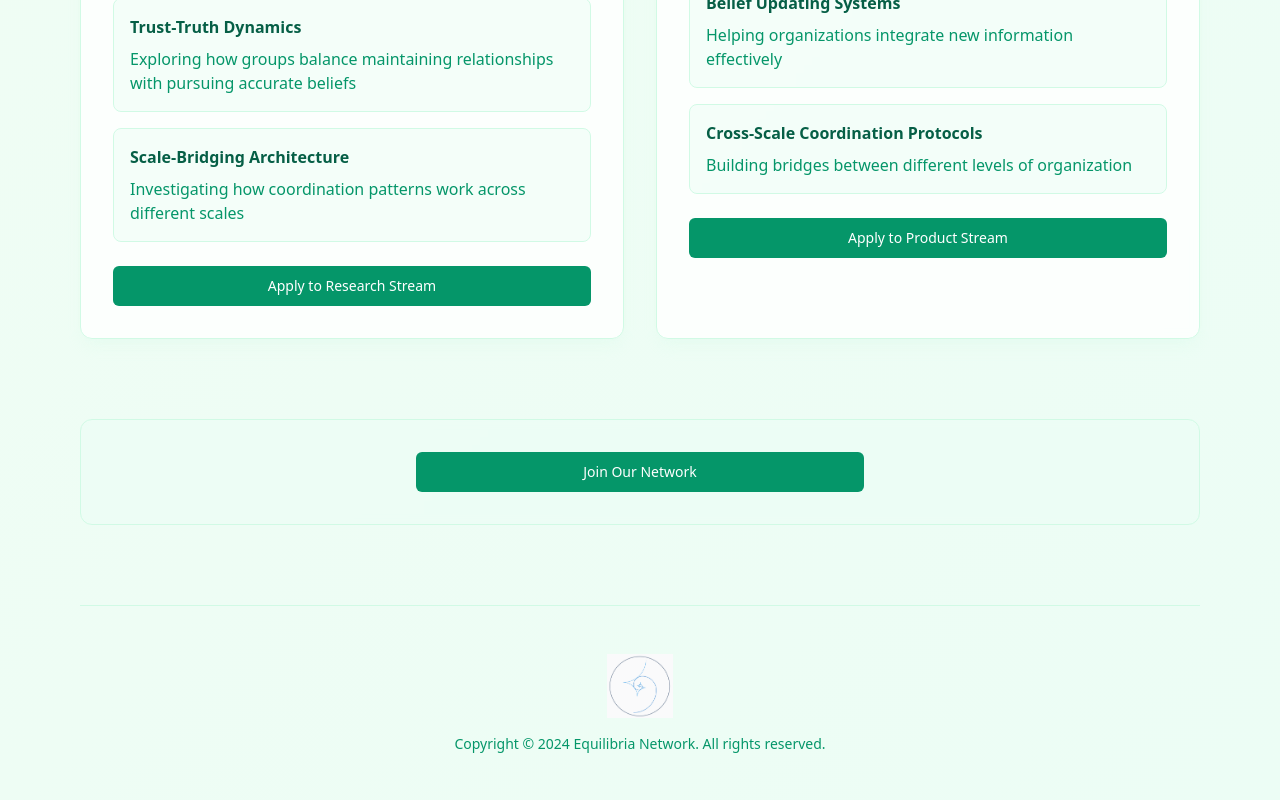
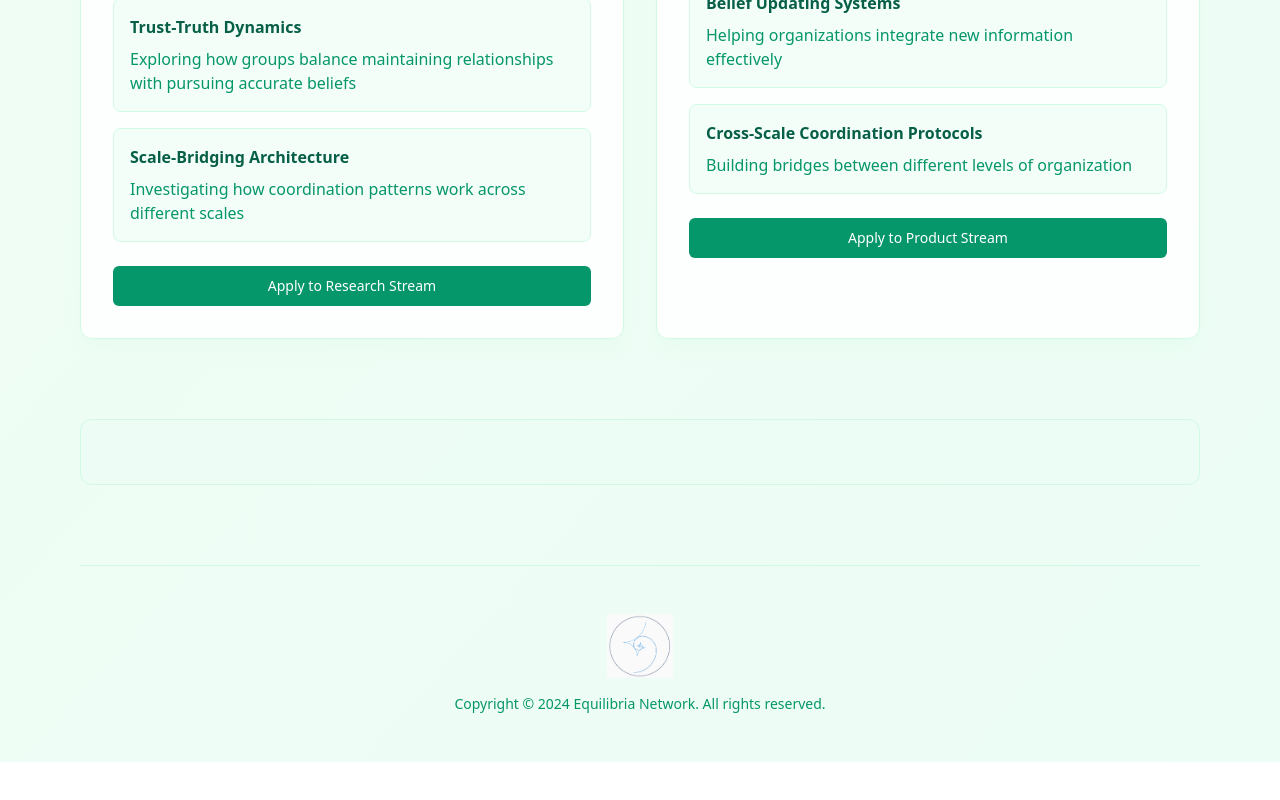
Before and after one commit to Equilibria-Network/eq-network, a React (Vite) app: page / in a window 1280 px wide. Shown: the part 671-1471 px from the top of the page. After the commit the page ends 1433 px from the top, so only its background shows below. Built offline with nearby package versions, Linux system fonts and the light colour scheme.

Commit message:
Remove Join Button and Embed Form
Revert to embedding the form directly on the website. Remove the existing "Join Our Network" button functionality.
[skip gpt_engineer]

```diff
--- a/src/pages/Index.tsx
+++ b/src/pages/Index.tsx
@@ -5,14 +5,6 @@ import { toast } from "sonner";
 
 const Index = () => {
   const [email, setEmail] = useState("");
-
-  const handleClick = () => {
-    // @ts-ignore
-    if (window.ml) {
-      // @ts-ignore
-      window.ml('show', 'NU2hRJ', true);
-    }
-  };
 
   return (
     <div className="min-h-screen bg-gradient-to-br from-green-50 to-emerald-50">
@@ -90,12 +82,7 @@ const Index = () => {
 
         {/* Call to Action */}
         <section className="text-center space-y-6 bg-emerald-50/50 backdrop-blur-sm p-8 rounded-xl border border-emerald-100 animate-fade-up">
-          <Button
-            onClick={handleClick}
-            className="w-full max-w-md mx-auto bg-emerald-600 hover:bg-emerald-700 text-white"
-          >
-            Join Our Network
-          </Button>
+          <div className="ml-embedded" data-form="NU2hRJ"></div>
         </section>
 
         {/* Footer */}
```
